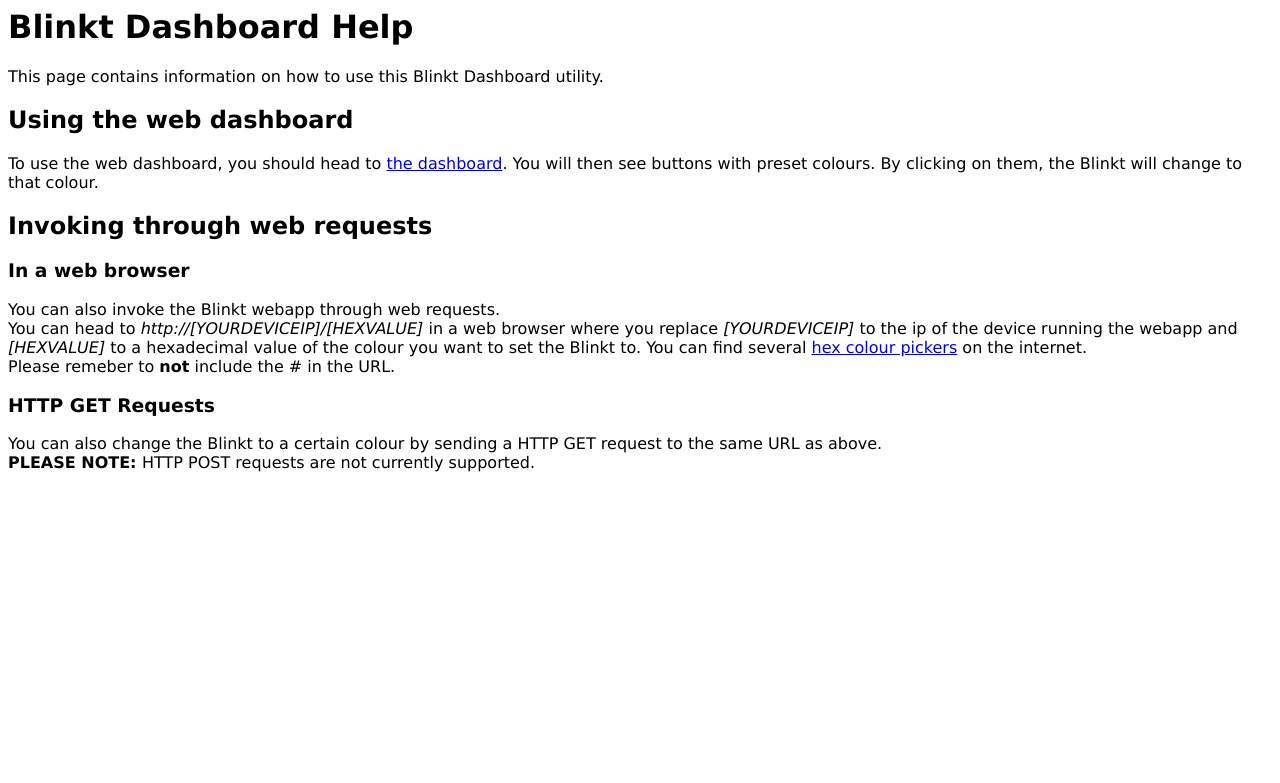
After one commit to jaxk25/BlinktDashboard, a Flask app: template templates/help.html in a window 1280 px wide. The commit adds this page. Shown: the top 783 px of the page. Run offline with Flask 2, Linux system fonts and the light colour scheme; the template is opened without the code that fills it, so the values that code supplies are empty.

Commit message:
Add help page

```diff
--- a/app.py
+++ b/app.py
@@ -34,6 +34,11 @@
     changeColour(0,0,0) # Call changeColour with three denary values
     return render_template('change.html') # Redirect to change.html
 
+# Function to show help page
+@app.route('/help')
+def help():
+    return render_template('help.html')
+
 # Start program
 if __name__ == "__main__": # Check if running as module or standalone
     app.run(debug=False, port=int('80'), host='0.0.0.0') # if running as a standalone app, start the flask webapp
--- /dev/null
+++ b/templates/help.html
@@ -0,0 +1,41 @@
+<html>
+    <head>
+        <title>Help|Blinkt Dashboard</title>
+        <meta name="viewport" content="width=device-width, initial-scale=1, shrink-to-fit=no">
+    </head>
+    <body>
+        <h1 style="font-family:Verdana;">
+            Blinkt Dashboard Help
+        </h1>
+        <p style="font-family:Verdana;">
+            This page contains information on how to use this Blinkt Dashboard utility.
+        </p>
+        <h2 style="font-family:Verdana;">
+            Using the web dashboard
+        </h2>
+        <p style="font-family:Verdana;">
+            To use the web dashboard, you should head to <a href="/">the dashboard</a>. You will then see buttons with preset colours. By clicking on them, the Blinkt will change to that colour.
+        </p>
+        <h2 style="font-family:Verdana;">
+            Invoking through web requests
+        </h2>
+        <h3 style="font-family:Verdana;">
+            In a web browser
+        </h3>
+        <p style="font-family:Verdana;">
+            You can also invoke the Blinkt webapp through web requests.
+            <br>
+            You can head to <i>http://[YOURDEVICEIP]/[HEXVALUE]</i> in a web browser where you replace <i>[YOURDEVICEIP]</i> to the ip of the device running the webapp and <i>[HEXVALUE]</i> to a hexadecimal value of the colour you want to set the Blinkt to. You can find several <a href="https://www.google.com/search?q=color+picker">hex colour pickers</a> on the internet.
+            <br>
+            Please remeber to <strong>not</strong> include the <i>#</i> in the URL.
+        </p>
+        <h3 style="font-family:Verdana;">
+            HTTP GET Requests
+        </h3>
+        <p style="font-family:Verdana;">
+            You can also change the Blinkt to a certain colour by sending a HTTP GET request to the same URL as above.
+            <br>
+            <strong>PLEASE NOTE: </strong> HTTP POST requests are not currently supported.
+        </p>
+    </body>
+</html>
--- a/templates/index.html
+++ b/templates/index.html
@@ -15,5 +15,7 @@
         <a href="/ff00ff" style="font-size: 150%;"><button style="font-size:150%;background-color:#ff00ff;">Magenta</button></a>
         <a href="/ffffff" style="font-size: 150%;"><button style="font-size:150%;background-color:#ffffff;">White</button></a>
         <a href="/clear" style="font-size: 150%;"><button style="font-size:150%;background-color:#000000;color:#ffffff;">Off</button></a>
+        <br>
+        <a href="/help" style="font-size: 150%;"><button style="font-size:150%;background-color:#aaaaaa;">Help</button></a>
     </body>
 </html>
```
